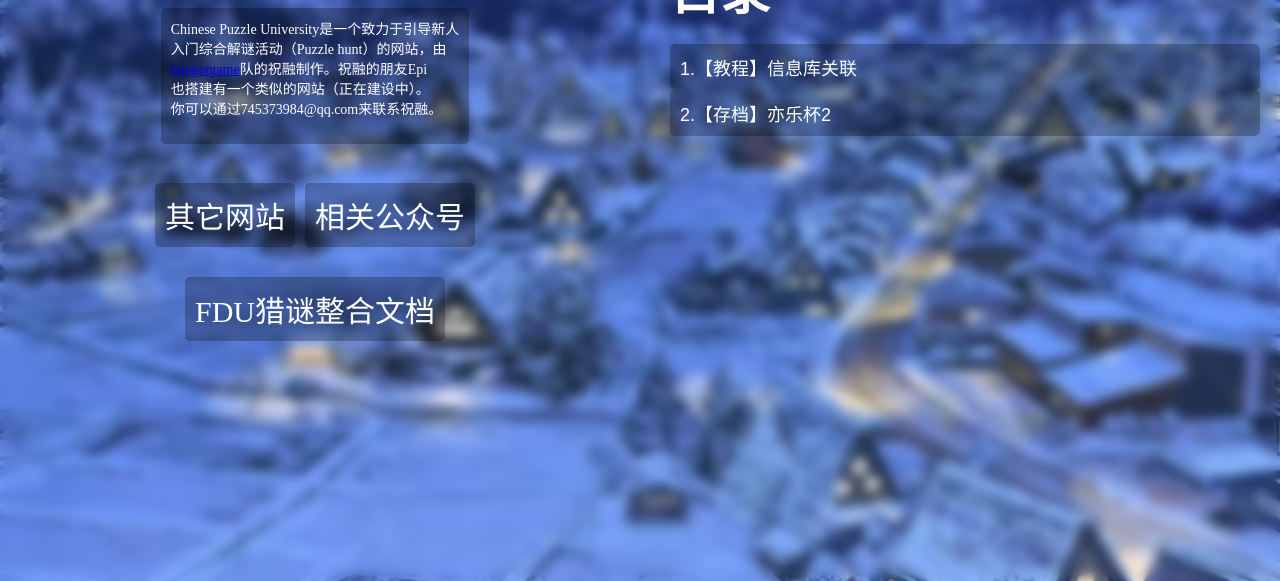
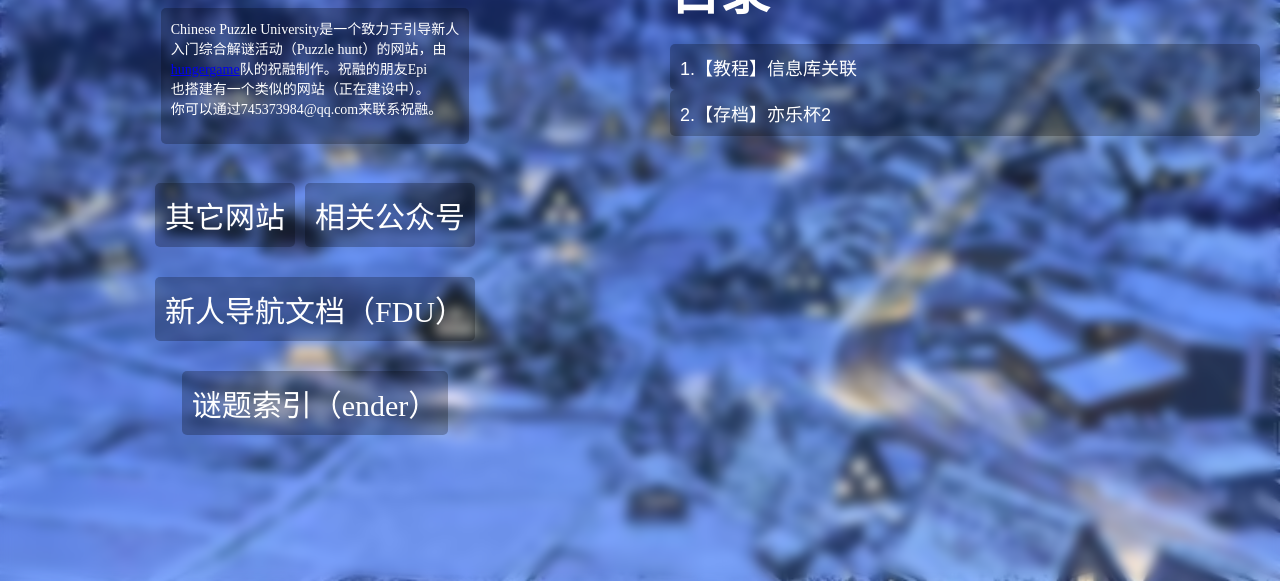
Before and after one commit to firegold345/CPU, a plain HTML site: page index.html in a window 1280 px wide. Shown: the part 219-800 px from the top of the page. Drawn offline with Linux system fonts and the light colour scheme.

Commit message:
Update index.html

```diff
--- a/index.html
+++ b/index.html
@@ -161,9 +161,11 @@
 	    <a href="#">相关公众号</a>
         </div>
 	    <div class="additional-content">
-		    <a href="https://docs.qq.com/sheet/DTnNQb2ZOa0RsdGpI?tab=k8lqzx">FDU猎谜整合文档</a>
+		    <a href="https://docs.qq.com/sheet/DTnNQb2ZOa0RsdGpI?tab=k8lqzx">新人导航文档（FDU）</a>
 	    </div>
-
+            <div class="additional-content">
+		    <a href="https://docs.qq.com/doc/DQVFvRnBnSllwdnRD#">谜题索引（ender）</a>
+	    </div>
 
 
     </div>
```
